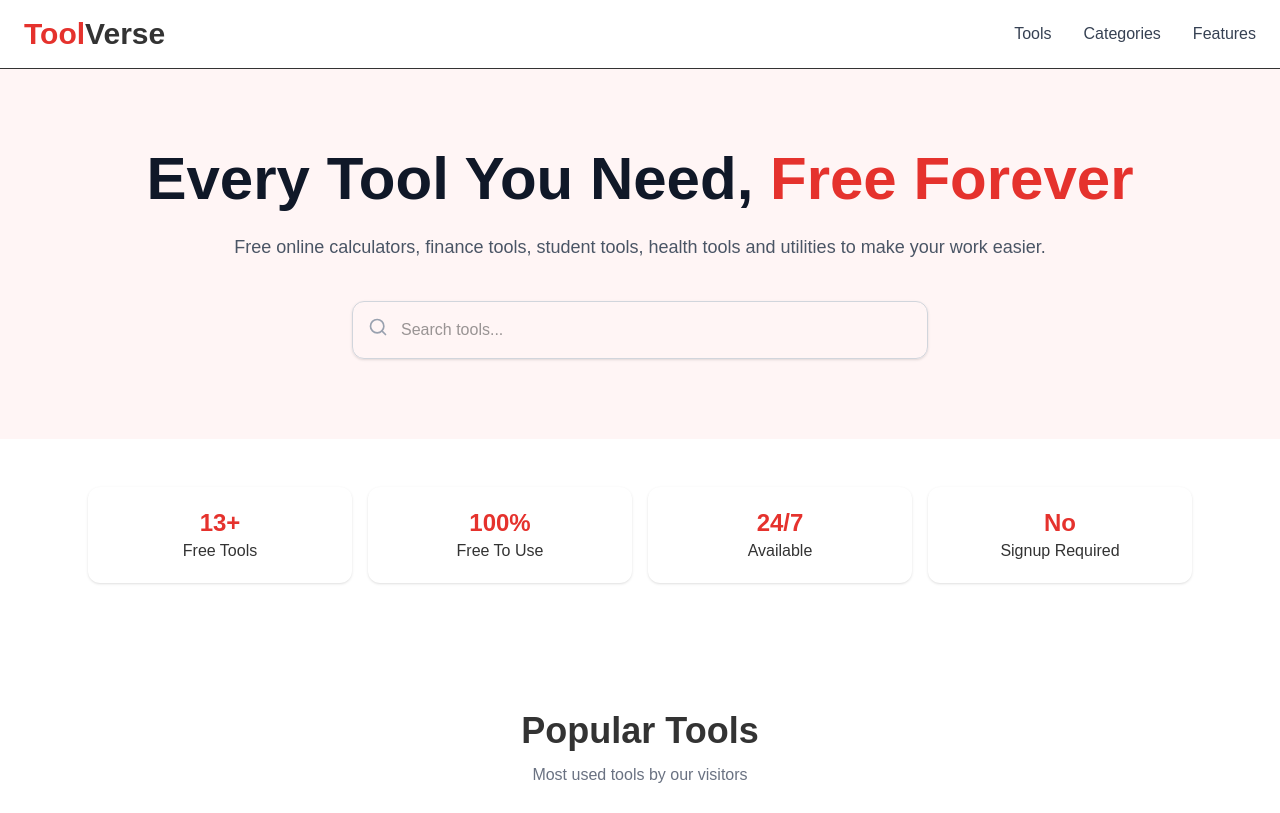
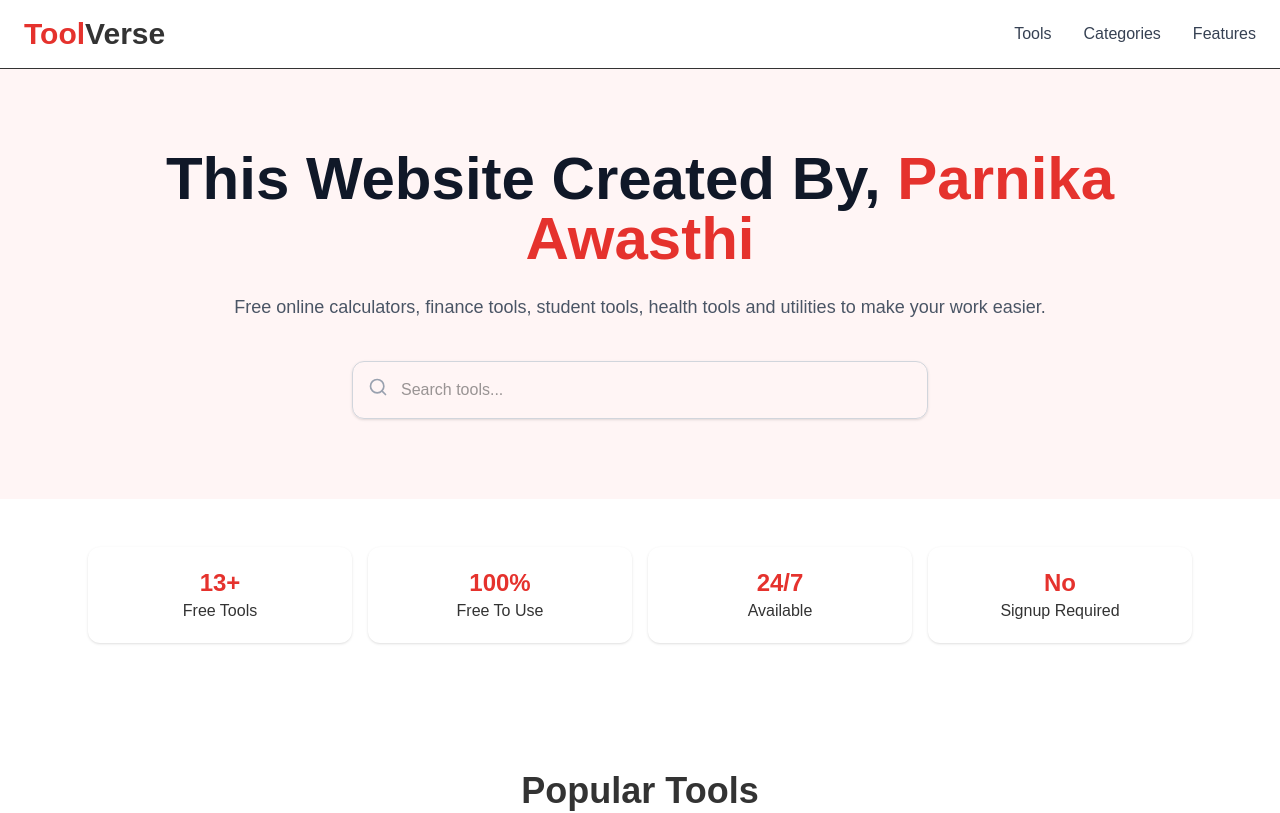
Before and after one commit to kunalkumar88827/toolverse, a Next.js app: page / in a window 1280 px wide. Shown: the top 813 px of the page. Built offline with nearby package versions, Linux system fonts and the light colour scheme.

Commit message:
Parnika nAME

```diff
--- a/app/page.tsx
+++ b/app/page.tsx
@@ -56,8 +56,8 @@ export default function Home() {
       <section className="bg-[#FFF5F5] py-20 px-6">
         <div className="max-w-5xl mx-auto text-center">
           <h1 className="text-5xl md:text-6xl font-bold text-gray-900 mb-6">
-            Every Tool You Need,
-            <span className="text-[#E5322D]"> Free Forever</span>
+            This Website Created By,
+            <span className="text-[#E5322D]"> Parnika Awasthi</span>
           </h1>
 
           <p className="text-lg text-gray-600 mb-10">
```
Also changed, not shown: app/word-counter/page.tsx (added).
